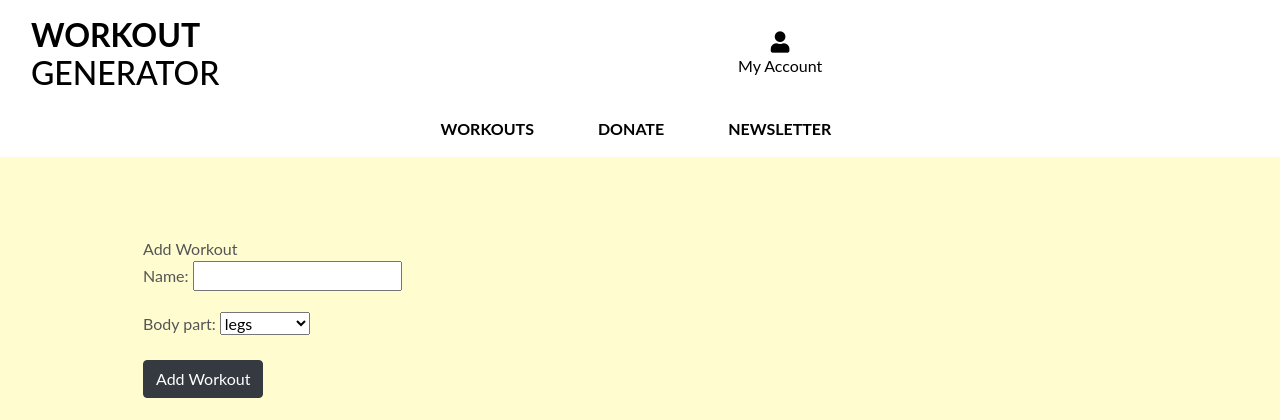
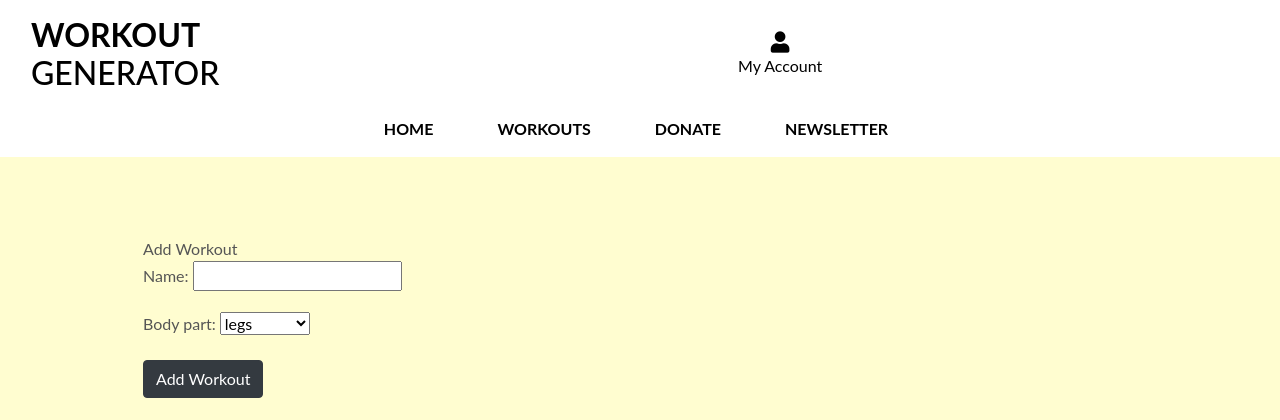
Before and after one commit to tadhgnolan/workout-generator, a Django app: page /generator/add_workout/ in a window 1280 px wide. Shown: the top 420 px of the page. Run offline with Django 3.2, Linux system fonts and the light colour scheme; the visitor is signed in with stand-in values (Sample User, id 1); some libraries are stand-ins or nearby versions.

Commit message:
Update home link in main nav

```diff
--- a/templates/includes/main-nav.html
+++ b/templates/includes/main-nav.html
@@ -1,5 +1,11 @@
 <div class="collapse navbar-collapse" id="main-nav">
     <ul class="navbar-nav w-auto mx-auto">
+        <li class="nav-item">
+            <a href="{% url 'home' %}" class="logo-font font-weight-bold nav-link text-black mr-5" id="generator-link">
+                Home
+            </a>
+        </li>
+
         <li class="nav-item">
             <a href="{% url 'generator' %}" class="logo-font font-weight-bold nav-link text-black mr-5"
                 id="generator-link">
```
